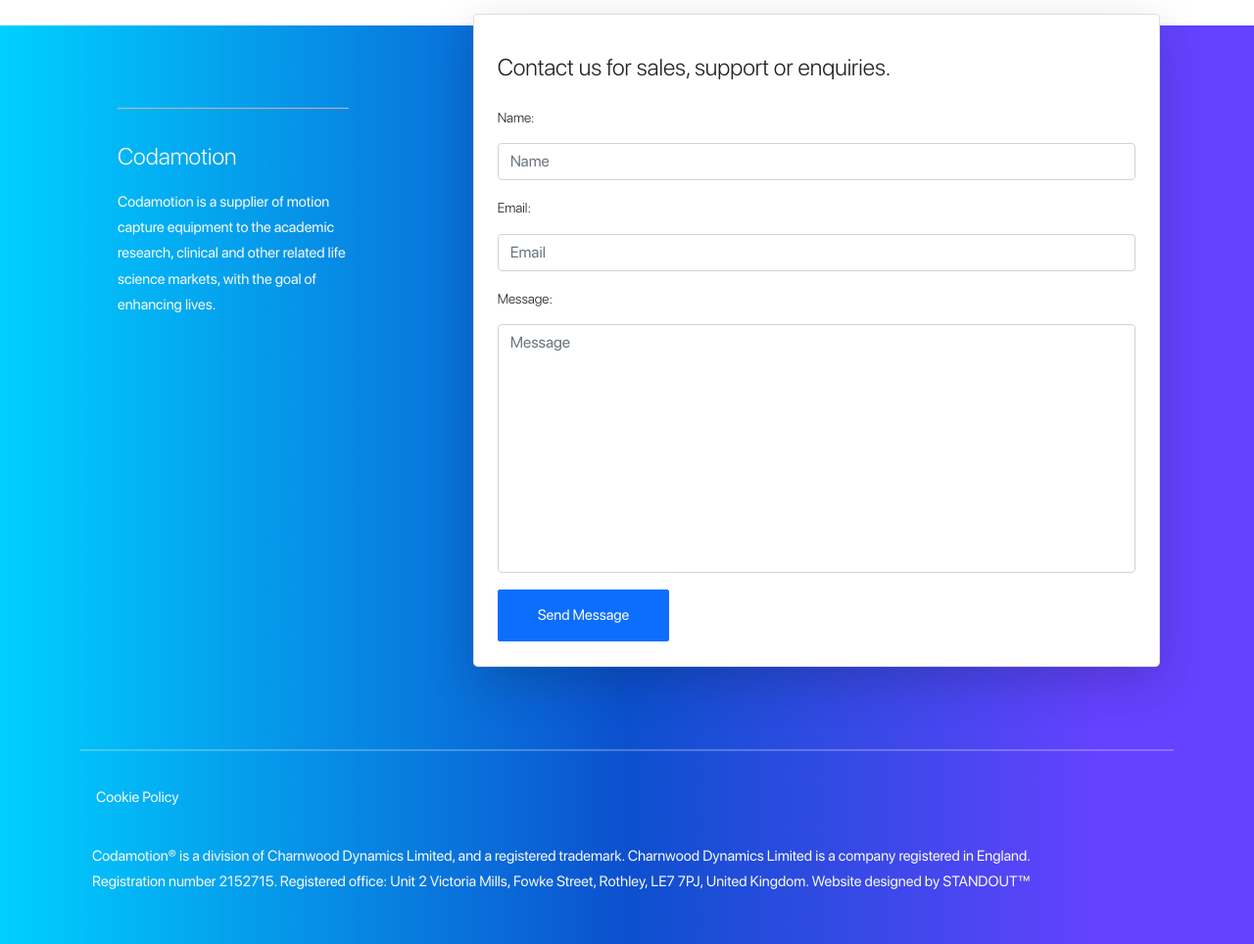
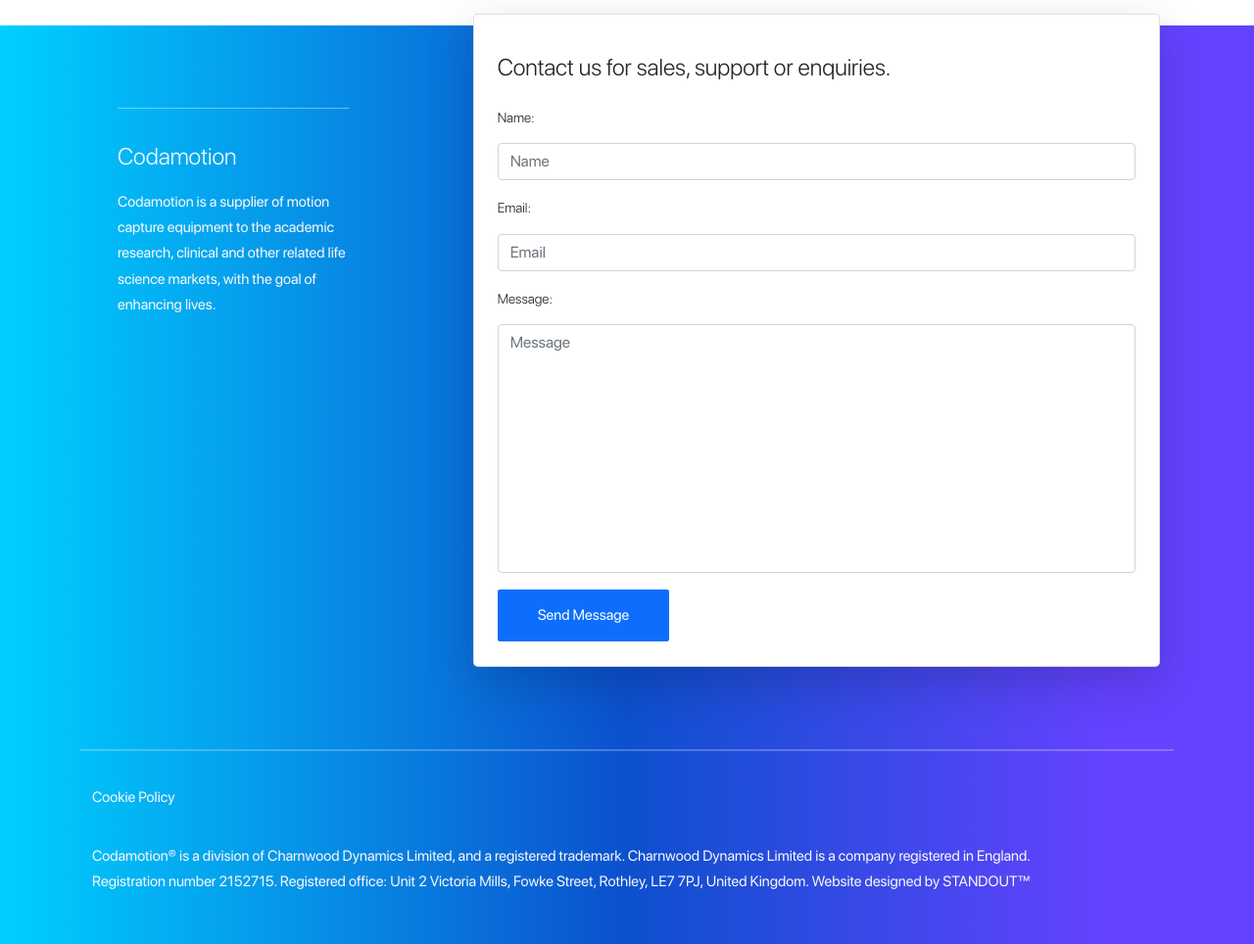
Before and after one commit to samozzy/codamotion, a Django app: page / in a window 1280 px wide. Shown: the part 798-1762 px from the top of the page at 98% size. Run offline with Django 3.2, Linux system fonts and the light colour scheme; data comes from the database, SQL or seed files in the repository; some libraries are stand-ins or nearby versions.

Commit message:
Improve footer
Make border more brandy
Improve alignment of menu and content

```diff
--- a/website/static/website/css/codamotion.scss
+++ b/website/static/website/css/codamotion.scss
@@ -112,6 +112,9 @@ label {
 .secondary-column {
 	border-top: 1px solid #bbb;
 	@extend .col-md, .ms-md-4, .mb-4;
+	&#footer-tagline {
+		border-color: rgba(255,255,255,0.4);
+	}
 }
 .primary-column, .secondary-column {
 	@media only screen and (max-width: 768px){
--- a/website/templates/website/structure/footer-menu.html
+++ b/website/templates/website/structure/footer-menu.html
@@ -1,7 +1,7 @@
 <ul class="nav">
 	{% for item in footer_menu %}
 	<li class="nav-item">
-		<a class="nav-link" href="{% url 'website:pages' item.slug %}">{{ item }}</a>
+		<a class="nav-link {% if forloop.counter == 1 %}ps-0{% endif %}" href="{% url 'website:pages' item.slug %}">{{ item }}</a>
 	</li>
 	{% endfor %}
 </ul>
--- a/website/templates/website/structure/footer.html
+++ b/website/templates/website/structure/footer.html
@@ -17,7 +17,7 @@
 <div class="container mt-3">
 	<hr class="mt-5 mb-2">
 	<div class="row mb-2">
-		<div class="col">
+		<div class="col px-4">
 			{% include 'website/structure/footer-menu.html' %}
 		</div>
 	</div>
```
Also changed, not shown: website/static/website/css/codamotion.css.
